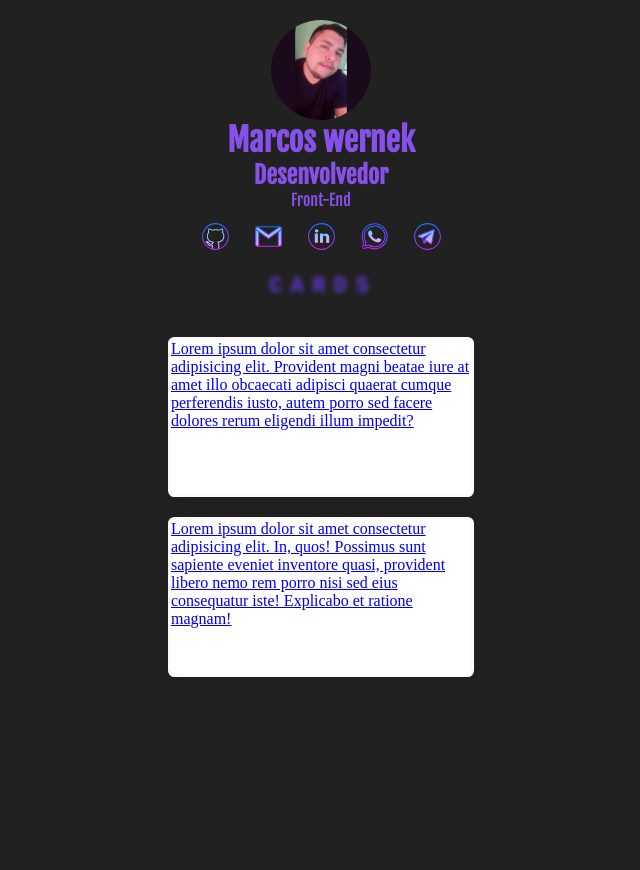
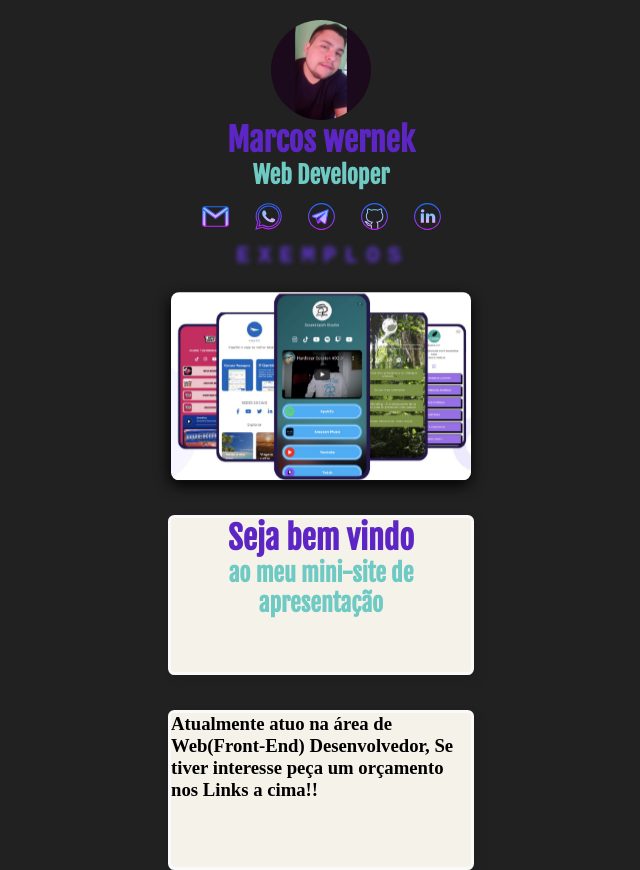
Before and after one commit to marcoswernek/linktree, a plain HTML site: page index.html in a window 1280 px wide. Shown: the whole page, without its empty margins (319-959 px from the left). Before the commit the page ends 800 px from the top, so only its background shows below. Drawn offline with Linux system fonts and the light colour scheme.

Commit message:
updated 2

```diff
--- a/index.html
+++ b/index.html
@@ -19,22 +19,34 @@
 </head>
 <body>
     <header>
-        <img src="img/SI_20200622_222439.jpg" alt="avatar">
+        <img class="avatar" src="img/SI_20200622_222439.jpg" alt="avatar">
     </header>
 
         <h1>Marcos wernek</h1>
-        <h2>Desenvolvedor</h2>
-        <p>Front-End</p>
+        <h2>Web Developer</h2>
+
 
     <ul class="social">
+
+        <li>
+            <a href="https://marcos.wernek@gmail.com" target="_blank">
+                <img class="icon" src="img/icons8-gmail-96.svg" alt="gmail">
+            </a>
+        </li>
+
+        <li>
+            <a href="https://wa.me/595975587974" target="_blank">
+                <img class="icon" src="img/icons8-whatsapp-96.svg" alt="whatsapp">
+            </a>
+        </li>
+        <li>
+            <a href="https://t.me/595975587974" target="_blank">
+                <img class="icon" src="img/icons8-aplicação-telegrama-96.svg" alt="linkedin">
+            </a>
+        </li>
         <li>
             <a href="https://github.com/marcoswernek" target="_blank">
                 <img class="icon" src="img/icons8-github-96.svg" alt="github">
-            </a>
-        </li>
-        <li>
-            <a href="https://marcos.wernek@gmail.com" target="_blank">
-                <img class="icon" src="img/icons8-gmail-96.svg" alt="gmail">
             </a>
         </li>
         <li>
@@ -42,35 +54,47 @@
                 <img class="icon" src="img/icons8-linkedin-circundado-96.svg" alt="linkedin">
             </a>
         </li>
-        <li>
-            <a href="https://wa.me/595975587974" target="_blank">
-                <img class="icon" src="img/icons8-whatsapp-96.svg" alt="whatsapp">
-            </a>
-        </li>
-        <a href="https://t.me/595975587974" target="_blank">
-            <img class="icon" src="img/icons8-aplicação-telegrama-96.svg" alt="telegram">
-        </a>
+
+
     </ul>
     <section class="load">
     <div class="loader">
-        <span>C</span>
-        <span>A</span>
-        <span>R</span>
-        <span>D</span>
+        <span>E</span>
+        <span>X</span>
+        <span>E</span>
+        <span>M</span>
+        <span>P</span>
+        <span>L</span>
+        <span>O</span>
         <span>S</span>
     </div>
     </section>
 
+        <!--Basic structure of slider-->
+        <div class="container">
+        <!--Area of the images-->
+             <div class="wrapper">
+            <img src="img/linkbio.png">
+            <img src="img/mini-site2.jpg">
+            <img src="img/Website.jpg">
+            <img src="img/developer.jpg">
+            </div>
+        </div>
+
     <main class="menu">
-        <a href="#"><div class="card">Lorem ipsum dolor sit amet consectetur adipisicing elit. Provident magni beatae iure at amet illo obcaecati adipisci quaerat cumque perferendis iusto, autem porro sed facere dolores rerum eligendi illum impedit?
-        </div></a>
+        <div class="card">
+            <h1>Seja bem vindo </h1>
+            <h2>ao meu mini-site de apresentação</h2>
 
-        <a href="#">
-            <div class="card">Lorem ipsum dolor sit amet consectetur adipisicing elit. In, quos! Possimus sunt sapiente eveniet inventore quasi, provident libero nemo rem porro nisi sed eius consequatur iste! Explicabo et ratione magnam!
-            </div>
-        </a>
+
+        </div>
+
+        <div class="card">
+            <h3>
+                Atualmente atuo na área de Web(Front-End) Desenvolvedor, Se tiver interesse peça um orçamento nos Links a cima!!
+            </h3>
+        </div>
 
     </main>
-
 </body>
 </html>
--- a/style.css
+++ b/style.css
@@ -11,7 +11,7 @@ html,body {
 body {
     background-color: #212121;
 }
-img {
+.avatar {
     width: 100px;
     border-radius: 50%;
 }
@@ -22,10 +22,14 @@ header {
     padding-top: 20px;
 }
 
-h1,h2,p {
+h1,h2 {
     text-align: center;
-    color: rgb(134, 81, 233);
+    color: rgb(93, 38, 196);
     font-family: 'Fjalla One', sans-serif;
+}
+
+h2 {
+    color: rgb(111, 202, 195);
 }
 
 .social {
@@ -42,9 +46,11 @@ h1,h2,p {
 .load {
     display: flex;
     justify-content: center;
-    padding-top: 10px;
+   padding-bottom: 15px;
+
 }
-/* From uiverse.io by @gagan-gv */
+
+
 .loader span {
     font-size: 22px;
     font-family: 'Courier New', Courier, monospace;
@@ -69,24 +75,83 @@ h1,h2,p {
 }
 
 .menu {
-    margin-top: 30px;
+    margin-top: 10px;
     display: grid;
     justify-content: center;
 
 }
 
-/* From uiverse.io by @Sujitkavaiya */
+
 .card {
     width: 300px;
     height: 154px;
-    background: rgb(255, 255, 255);
+    background: rgb(245, 242, 234);
     border-radius: 0.4em;
     box-shadow: 0.3em 0.3em 0.7em #00000015;
     transition: border 0.5s cubic-bezier(0.175, 0.885, 0.32, 1.275);
     border: rgb(250, 250, 250) 0.2em solid;
-    margin: 10px;
+    margin-top: 35px;
 }
 
 .card:hover {
     border: #5d25a7 0.2em solid;
 }
+
+
+/*Basic structure of slider*/
+.container {
+    width: 300px;
+    position: relative;
+    transform: translate(-50%, -50%);
+    top: 13%;
+    left: 50%;
+    overflow: hidden;
+    border-radius: 8px;
+    box-shadow: -1px 5px 15px black;
+}
+
+/*Area of images*/
+.wrapper {
+    width: 100%;
+    display: flex;
+    animation: slide 16s infinite;
+}
+
+img {
+    width: 100%;
+}
+
+/*Animation activated by keyframes*/
+@keyframes slide {
+    0% {
+        transform: translateX(0);
+    }
+
+    25% {
+        transform: translateX(0);
+    }
+
+    30% {
+        transform: translateX(-100%);
+    }
+
+    50% {
+        transform: translateX(-100%);
+    }
+
+    55% {
+        transform: translateX(-200%);
+    }
+
+    75% {
+        transform: translateX(-200%);
+    }
+
+    80% {
+        transform: translateX(-300%);
+    }
+
+    100% {
+        transform: translateX(-300%);
+    }
+}
```
Also changed, not shown: img/Website.jpg (added), img/developer.jpg (added), img/linkbio.png (added), img/mini-site2.jpg (added).
